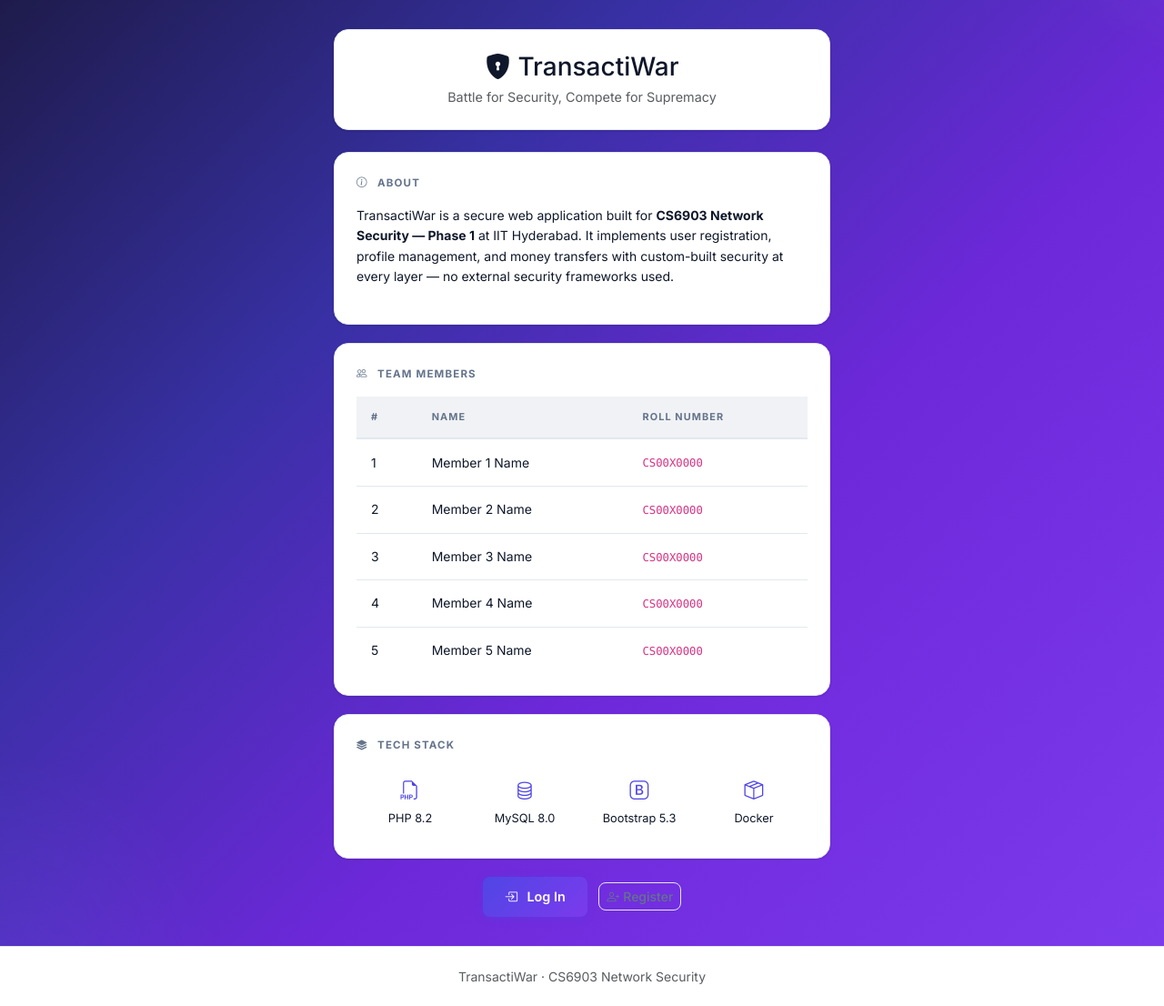
After one commit to shivamsethi98/transactiWar, a PHP site: page /about in a window 1280 px wide. The commit adds this page. Shown: the whole page at 91% size. Run offline with PHP 8.4, Linux system fonts and the light colour scheme.

Commit message:
page updates

```diff
--- a/app/index.php
+++ b/app/index.php
@@ -49,7 +49,8 @@ if (mt_rand(1, 100) === 1) {
 // Route definitions
 $public_routes    = ['login', 'register'];
 $protected_routes = ['dashboard', 'profile', 'profile_view', 'search', 'transfer', 'history', 'logout', 'avatar'];
-$all_routes       = array_merge($public_routes, $protected_routes);
+$open_routes      = ['about']; // Accessible to both guests and logged-in users
+$all_routes       = array_merge($public_routes, $protected_routes, $open_routes);
 
 // Auth guard
 if (in_array($route, $protected_routes, true)) {
--- /dev/null
+++ b/app/pages/about.php
@@ -0,0 +1,118 @@
+<?php
+$page_title = 'About — TransactiWar';
+
+/**
+ * Team member data.
+ * Update this array with your group members' details.
+ * All output is escaped with e() to prevent XSS.
+ */
+$team_members = [
+    ['name' => 'Member 1 Name', 'roll' => 'CS00X0000'],
+    ['name' => 'Member 2 Name', 'roll' => 'CS00X0000'],
+    ['name' => 'Member 3 Name', 'roll' => 'CS00X0000'],
+    ['name' => 'Member 4 Name', 'roll' => 'CS00X0000'],
+    ['name' => 'Member 5 Name', 'roll' => 'CS00X0000'],
+];
+
+include __DIR__ . '/../templates/header.php';
+?>
+
+<div class="row justify-content-center">
+    <div class="col-lg-6">
+        <div class="tw-card text-center mb-4">
+            <h3 class="mb-1"><i class="bi bi-shield-lock-fill me-2"></i>TransactiWar</h3>
+            <p class="text-muted mb-0" style="font-size: 0.9rem;">
+                Battle for Security, Compete for Supremacy
+            </p>
+        </div>
+
+        <div class="tw-card">
+            <div class="tw-card-header">
+                <i class="bi bi-info-circle me-1"></i>About
+            </div>
+            <p style="font-size: 0.875rem; line-height: 1.6;">
+                TransactiWar is a secure web application built for
+                <strong>CS6903 Network Security — Phase 1</strong> at IIT Hyderabad.
+                It implements user registration, profile management, and money transfers
+                with custom-built security at every layer — no external security frameworks used.
+            </p>
+        </div>
+
+        <div class="tw-card">
+            <div class="tw-card-header">
+                <i class="bi bi-people me-1"></i>Team Members
+            </div>
+            <div class="table-responsive">
+                <table class="tw-table">
+                    <thead>
+                        <tr>
+                            <th>#</th>
+                            <th>Name</th>
+                            <th>Roll Number</th>
+                        </tr>
+                    </thead>
+                    <tbody>
+                        <?php foreach ($team_members as $i => $member): ?>
+                            <tr>
+                                <td><?= $i + 1 ?></td>
+                                <td><?= e($member['name']) ?></td>
+                                <td><code><?= e($member['roll']) ?></code></td>
+                            </tr>
+                        <?php endforeach; ?>
+                    </tbody>
+                </table>
+            </div>
+        </div>
+
+        <div class="tw-card">
+            <div class="tw-card-header">
+                <i class="bi bi-stack me-1"></i>Tech Stack
+            </div>
+            <div class="row g-2 text-center" style="font-size: 0.8rem;">
+                <div class="col-6 col-md-3">
+                    <div class="p-2 rounded" style="background: var(--tw-card-bg);">
+                        <i class="bi bi-filetype-php d-block mb-1" style="font-size: 1.3rem; color: var(--tw-primary);"></i>
+                        PHP 8.2
+                    </div>
+                </div>
+                <div class="col-6 col-md-3">
+                    <div class="p-2 rounded" style="background: var(--tw-card-bg);">
+                        <i class="bi bi-database d-block mb-1" style="font-size: 1.3rem; color: var(--tw-primary);"></i>
+                        MySQL 8.0
+                    </div>
+                </div>
+                <div class="col-6 col-md-3">
+                    <div class="p-2 rounded" style="background: var(--tw-card-bg);">
+                        <i class="bi bi-bootstrap d-block mb-1" style="font-size: 1.3rem; color: var(--tw-primary);"></i>
+                        Bootstrap 5.3
+                    </div>
+                </div>
+                <div class="col-6 col-md-3">
+                    <div class="p-2 rounded" style="background: var(--tw-card-bg);">
+                        <i class="bi bi-box-seam d-block mb-1" style="font-size: 1.3rem; color: var(--tw-primary);"></i>
+                        Docker
+                    </div>
+                </div>
+            </div>
+        </div>
+
+        <?php if (is_logged_in()): ?>
+            <div class="text-center">
+                <a href="/dashboard" class="btn btn-outline-secondary btn-sm">
+                    <i class="bi bi-arrow-left me-1"></i>Back to Dashboard
+                </a>
+            </div>
+        <?php else: ?>
+            <div class="text-center">
+                <a href="/login" class="btn btn-primary btn-sm me-2">
+                    <i class="bi bi-box-arrow-in-right me-1"></i>Log In
+                </a>
+                <a href="/register" class="btn btn-outline-secondary btn-sm">
+                    <i class="bi bi-person-plus me-1"></i>Register
+                </a>
+            </div>
+        <?php endif; ?>
+    </div>
+</div>
+
+<?php include __DIR__ . '/../templates/footer.php'; ?>
--- a/app/templates/header.php
+++ b/app/templates/header.php
@@ -60,6 +60,11 @@
 
             <ul class="navbar-nav">
                 <li class="nav-item">
+                    <a class="nav-link <?= ($route ?? '') === 'about' ? 'active' : '' ?>" href="/about">
+                        <i class="bi bi-info-circle me-1"></i>About
+                    </a>
+                </li>
+                <li class="nav-item">
                     <a class="nav-link <?= ($route ?? '') === 'profile' ? 'active' : '' ?>" href="/profile">
                         <i class="bi bi-person-circle me-1"></i><?= e(current_username() ?? '') ?>
                     </a>
```
